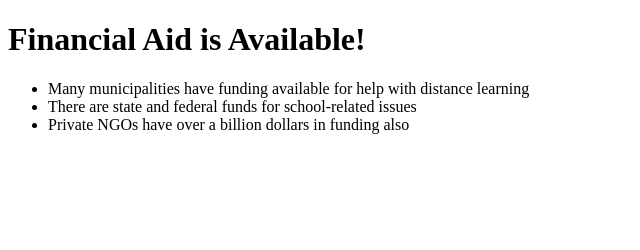
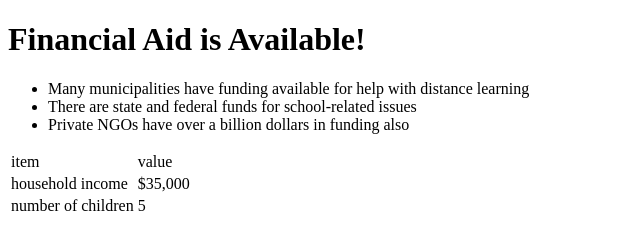
Before and after one commit to JimChandley/Financial_Aid_Calculator, a plain HTML site: page index.html in a window 1280 px wide. Shown: the whole page, without its empty margins (0-640 px from the left). Drawn offline with Linux system fonts and the light colour scheme.

Commit message:
Update index.html
added a table, beginnings of a calculator

```diff
--- a/index.html
+++ b/index.html
@@ -11,6 +11,10 @@
       <li>There are state and federal funds for school-related issues</li>
       <li>Private NGOs have over a billion dollars in funding also</li>
     </ul>
-
+    <table>
+      <tr><td>item</td><td>value</td></tr>
+      <tr><td>household income</td><td>$35,000</td></tr>
+      <tr><td>number of children</td><td>5</td></tr>
+    </table>
   </body>
 </html>
```
